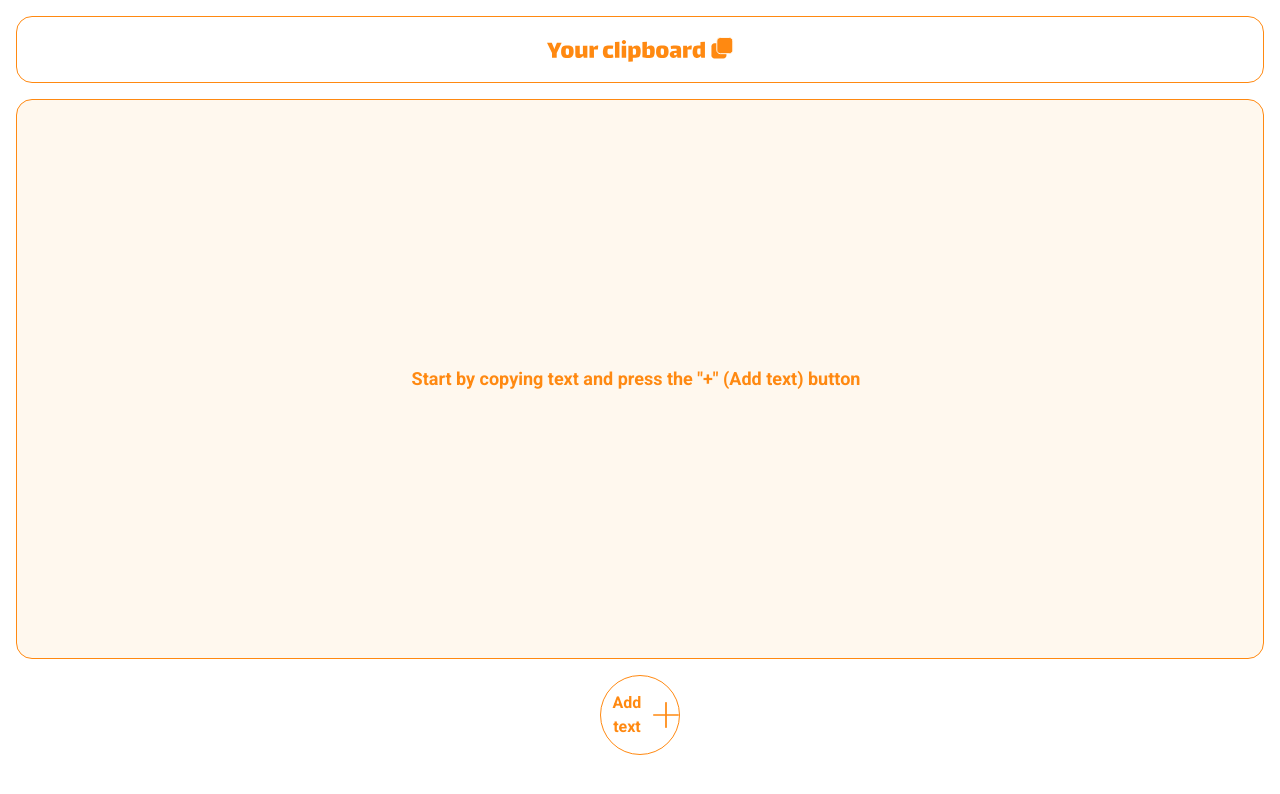
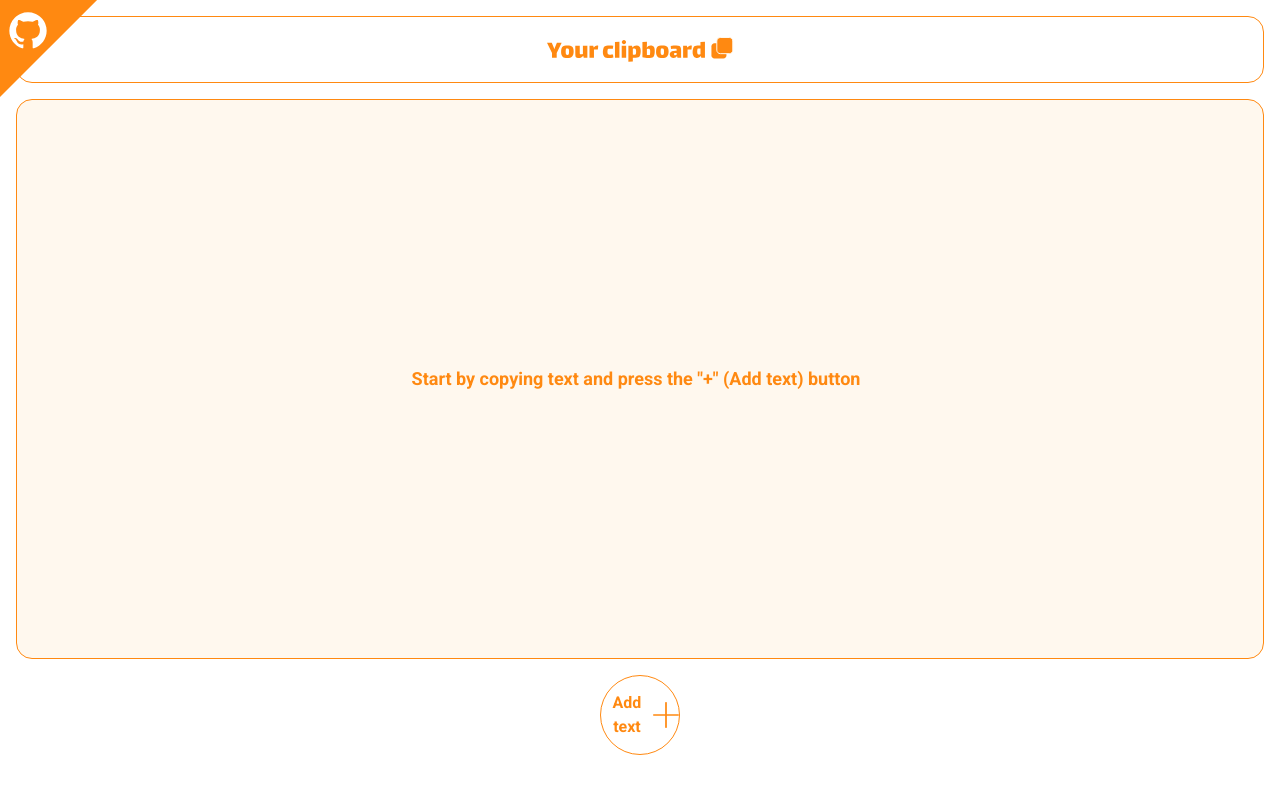
Before and after one commit to EdithOrt/your-clipboard, a Next.js app: page / in a window 1280 px wide. Shown: the top 794 px of the page. Built offline with nearby package versions, Linux system fonts and the light colour scheme.

Commit message:
[UPDATE] add repo button

```diff
--- a/app/layout.tsx
+++ b/app/layout.tsx
@@ -5,6 +5,8 @@ import { Navbar } from "./ui/navbar";
 import logo from "@/public/y-clipboard-logo.svg";
 import { ModalContainer } from "./ui/modal-container";
 import { Providers } from "./providers";
+import github from "@/public/github.svg";
+import Image from "next/image";
 
 export const metadata: Metadata = {
   title: "Your Clipboard",
@@ -26,6 +28,22 @@ export default function RootLayout({
   return (
     <html lang="en">
       <body className={`${roboto.className} antialiased`}>
+        <a
+          className="github--animation absolute z-10"
+          href="https://github.com/EdithOrt/your-clipboard"
+          target="_blank"
+        >
+          <div className="absolute left-[-75px] top-[-100px] z-10 h-[150px] w-[150px] rotate-45 bg-orange" />
+
+          <Image
+            src={github}
+            alt="Link to github"
+            height={40}
+            width={40}
+            className=" relative left-[8px] top-[-5px] z-30"
+          />
+        </a>
+
         <Providers>
           <Navbar logo={logo} />
           {children}
--- a/app/ui/custom.css
+++ b/app/ui/custom.css
@@ -73,9 +73,35 @@
     display: none;
   }
 }
-/* animation: alert 0.3s cubic-bezier(0.55, 0.085, 0.68, 0.53) both; */
+
 .alert--animation {
-  /* opacity: 1;
-  transition: opacity 0.6s; */
   animation: alert 0.6s cubic-bezier(0.55, 0.085, 0.68, 0.53) both;
 }
+
+@keyframes jello-horizontal {
+  0% {
+    transform: scale3d(1, 1, 1);
+  }
+  30% {
+    transform: scale3d(1.25, 0.75, 1);
+  }
+  40% {
+    transform: scale3d(0.75, 1.25, 1);
+  }
+  50% {
+    transform: scale3d(1.15, 0.85, 1);
+  }
+  65% {
+    transform: scale3d(0.95, 1.05, 1);
+  }
+  75% {
+    transform: scale3d(1.05, 0.95, 1);
+  }
+  100% {
+    transform: scale3d(1, 1, 1);
+  }
+}
+
+.github--animation:hover img {
+  animation: jello-horizontal 0.9s both;
+}
```
Also changed, not shown: public/github.svg (added).
